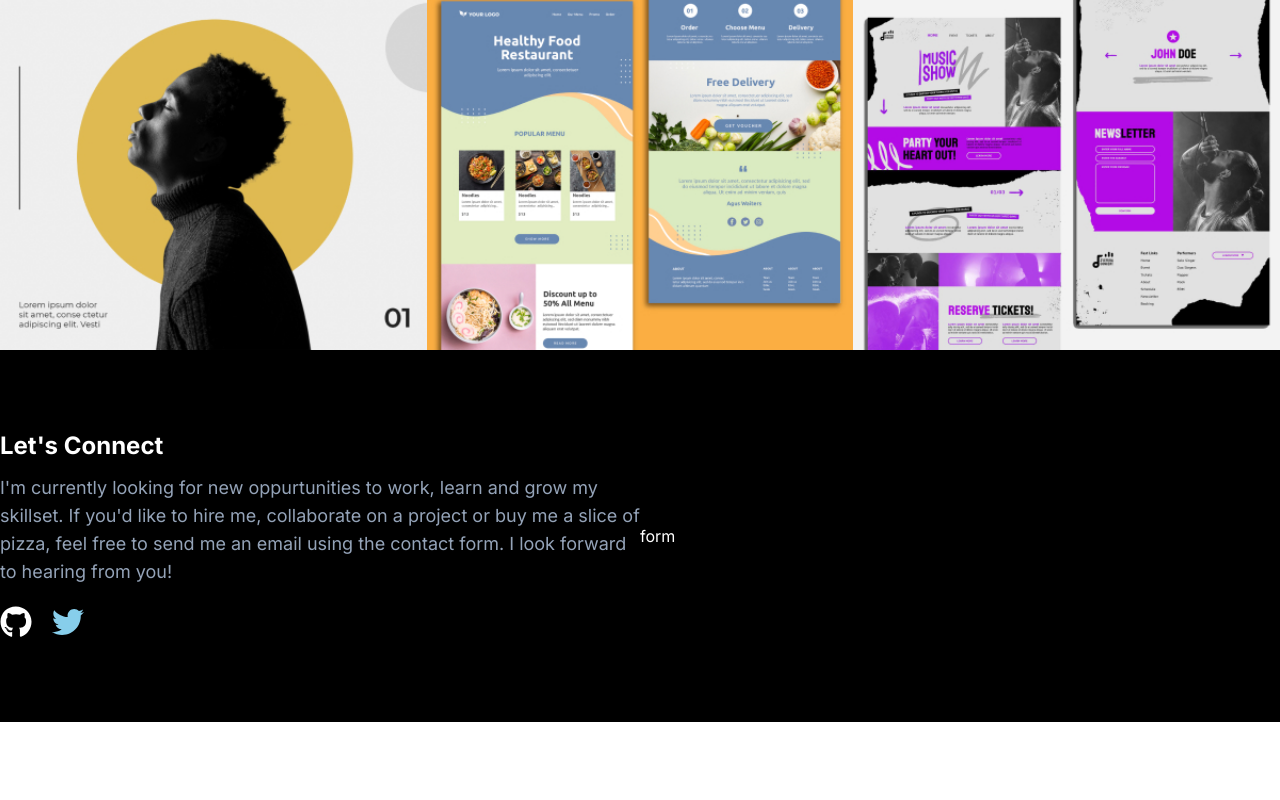
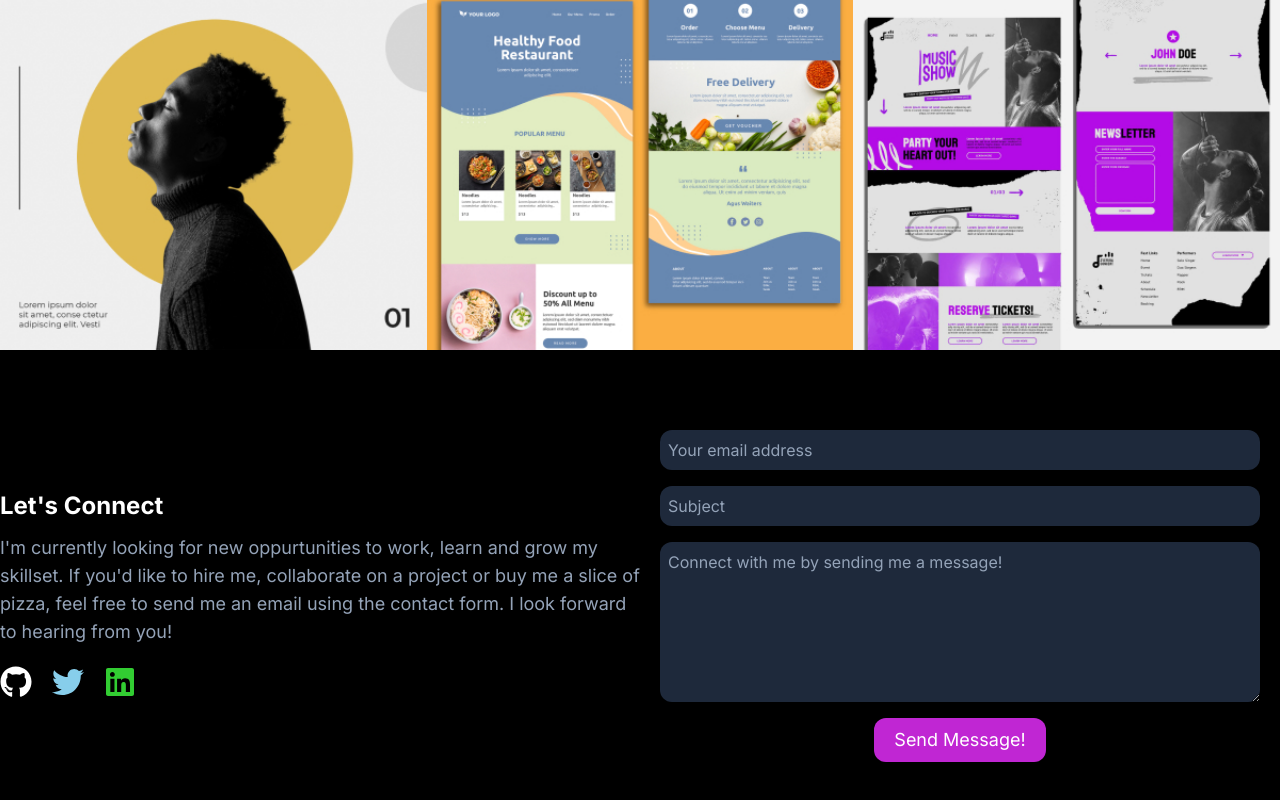
Before and after one commit to DustyDogCodex/nextjs-portfolio, a Next.js app: page / in a window 1280 px wide. Shown: the part 1597-2397 px from the top of the page. Before the commit the page ends 2319 px from the top, so only its background shows below. Built offline with nearby package versions, Linux system fonts and the light colour scheme.

Commit message:
finished up contact section by adding a form

```diff
--- a/src/app/components/Contact.tsx
+++ b/src/app/components/Contact.tsx
@@ -1,6 +1,5 @@
 import { FontAwesomeIcon } from "@fortawesome/react-fontawesome"
-import { faGithub, faTwitter } from "@fortawesome/free-brands-svg-icons"
-import Link from "next/link"
+import { faGithub, faTwitter, faLinkedin } from "@fortawesome/free-brands-svg-icons"
 
 function Contact() {
     return (
@@ -32,12 +31,49 @@ function Contact() {
                     >
                         <FontAwesomeIcon icon={faTwitter} style={{ color:'skyblue', height:'2rem', width:'2rem' }} />
                     </a>
+                    <a
+                        href={'https://www.linkedin.com/in/varun-malaviya-012677108/'}
+                        target="_blank"
+                    >
+                        <FontAwesomeIcon icon={faLinkedin} style={{ color:'limegreen', height:'2rem', width:'2rem' }} />
+                    </a>
                 </div>
             </div>
 
             {/* contact me form */}
-            <div className="w-1/2">
-                form
+            <div className="w-1/2 px-5">
+                <form className="flex flex-col gap-4">
+                    <input
+                        type="email"
+                        required
+                        placeholder="Your email address"
+                        className="p-2 rounded-xl bg-slate-800 text-white placeholder-slate-400"
+                    />
+                    <input
+                        type="text"
+                        required
+                        placeholder="Subject"
+                        className="p-2 rounded-xl bg-slate-800 text-white placeholder-slate-400"
+                    />
+                    <textarea
+                        name="message"
+                        id="message"
+                        placeholder="Connect with me by sending me a message!"
+                        rows={6}
+                        required
+                        className="p-2 rounded-xl bg-slate-800 text-white placeholder-slate-400"
+                    />
+                    <div
+                        className="w-full flex items-center justify-center"
+                    >
+                        <button
+                            type="submit"
+                            className="bg-fuchsia-600 py-2 px-5 text-lg w-fit rounded-xl hover:scale-110 transition duration-300"
+                        >
+                            Send Message!
+                        </button>
+                    </div>
+                </form>
             </div>
         </section>
     )
```
